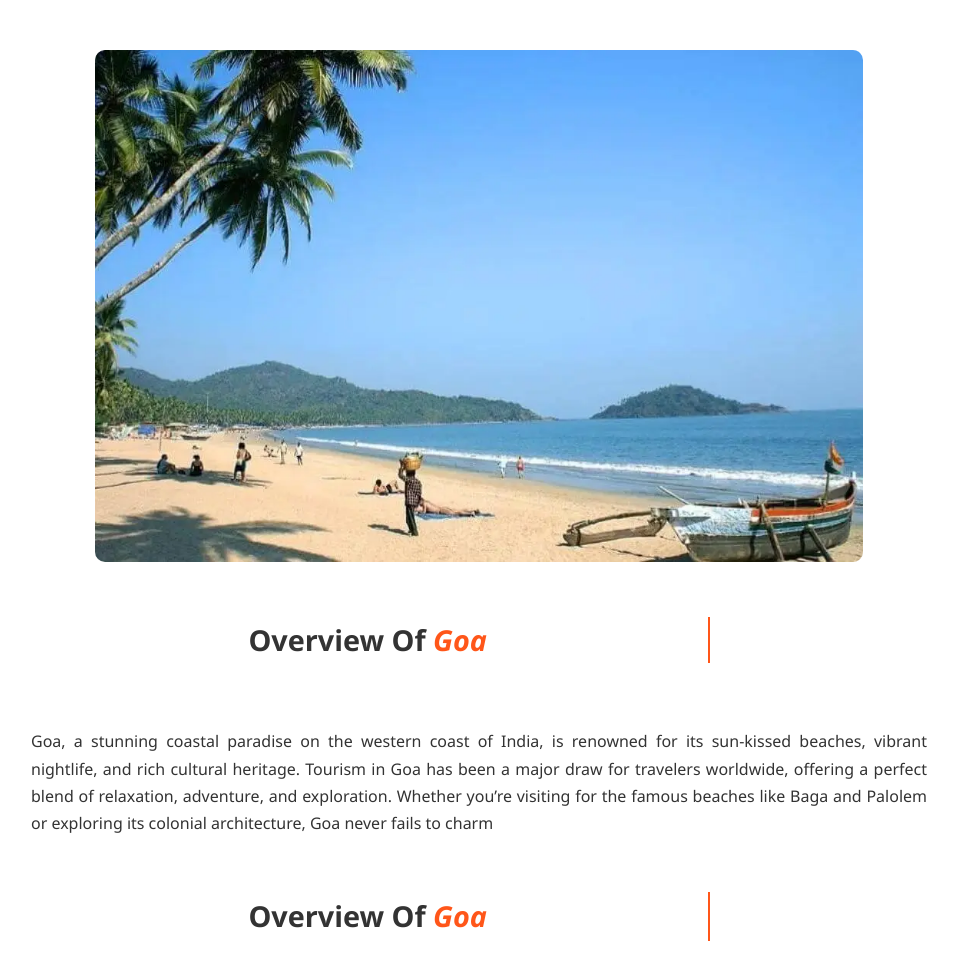
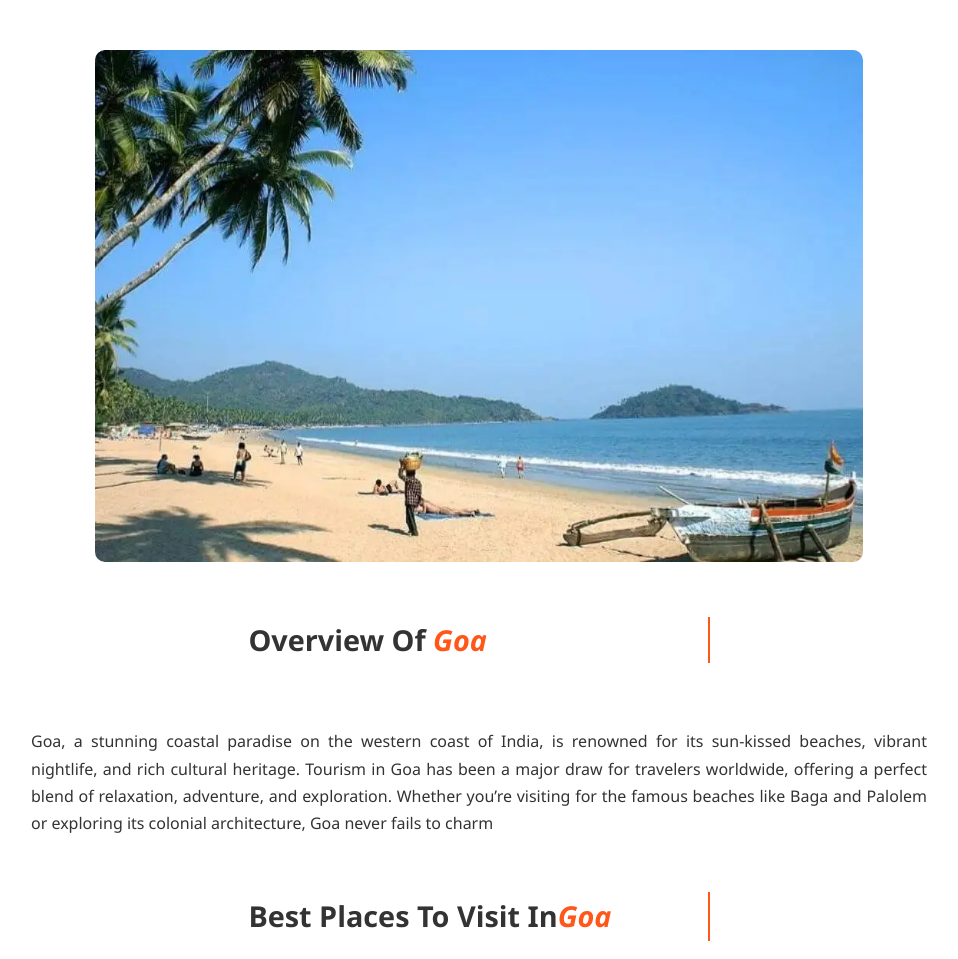
Before and after one commit to poojatelada21/Travel-Tourisum, a plain HTML site: page pages/west5.html in a window 1280 px wide. Shown: the top 959 px of the page, without its empty margins (161-1119 px from the left). Drawn offline with Linux system fonts and the light colour scheme.

Commit message:
Update west5.html
changes added

```diff
--- a/pages/west5.html
+++ b/pages/west5.html
@@ -186,7 +186,7 @@
 </setction>
 <!-- Typing animation text right below image -->
     <div class="typing-container">
-      <h3 class="typing">Overview Of <i class="i">Goa</i></h3>
+      <h3 class="typing">Best Places To Visit In<i class="i">Goa</i></h3>
     </div>
 <!-- Animated image gallery section -->
 <div class="gallery-container"></div>
```
